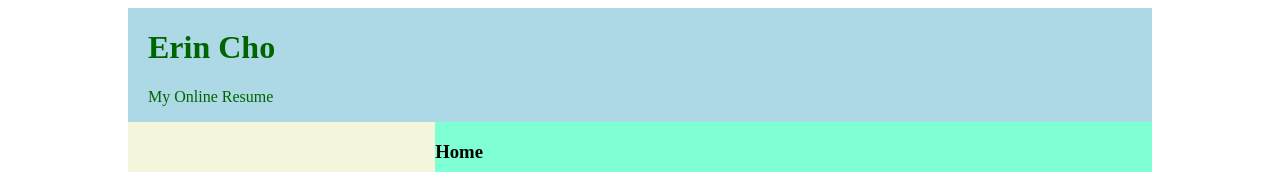
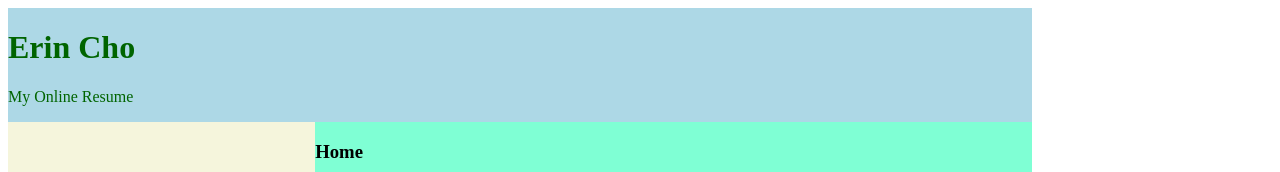
Before and after one commit to er1nh4/cs391a1-mp3, a React app: page / in a window 1280 px wide. Shown: the top 172 px of the page. Built offline with nearby package versions, Linux system fonts and the light colour scheme; the HTML template or start-up script is replaced by a standard one.

Commit message:
Updated Nav

```diff
--- a/src/components/Header.tsx
+++ b/src/components/Header.tsx
@@ -7,7 +7,6 @@ const StyledHeader = styled.header`
     font-size: calc(2px+ 2vw);
     display: flex;
     flex-direction: column;
-    padding-left: 20px;
 
     @media screen and (max-width: 750px) {
         align-items: center;
--- a/src/components/Nav.tsx
+++ b/src/components/Nav.tsx
@@ -31,8 +31,8 @@ const StyledList = styled.li`
     border: black solid 1px;
 
     @media screen and (max-width: 750px) {
-        margin: 0 15px;
-        padding: 0 15px;
+        margin: 0;
+        padding: 0;
     }
 `;
 
--- a/src/components/Root.tsx
+++ b/src/components/Root.tsx
@@ -8,7 +8,7 @@ import styled from "styled-components";
 
 const PageWrapper = styled.div`
     width: 80vw;
-    margin: 0 auto;
+    margin: 0 autol;
     background: aquamarine;
 `;
 
--- a/src/main.tsx
+++ b/src/main.tsx
@@ -1,5 +1,5 @@
-import { createRoot } from 'react-dom/client'
-import App from './App.tsx'
+import { createRoot } from 'react-dom/client';
+import App from './App.tsx';
 
 createRoot(document.getElementById('root')!).render(
     <App/>
```
